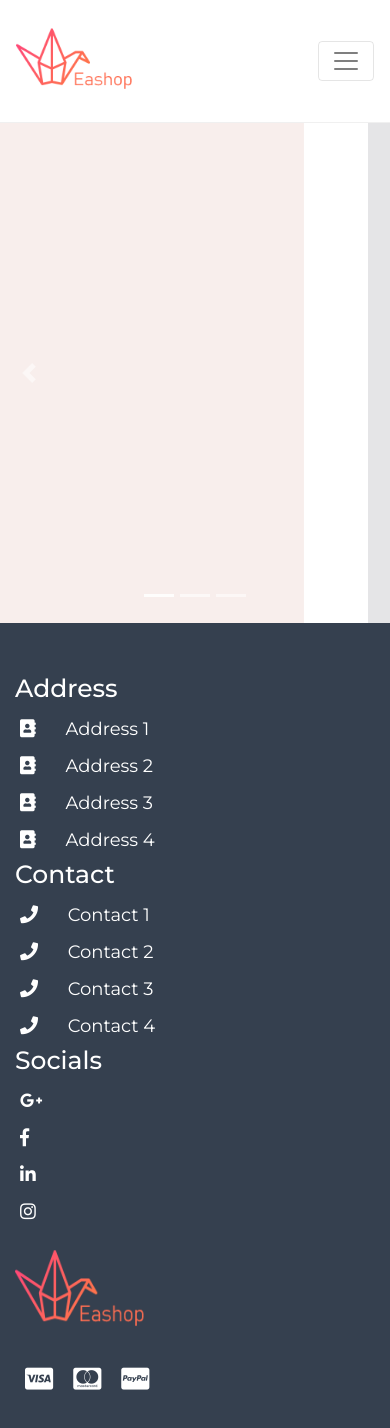
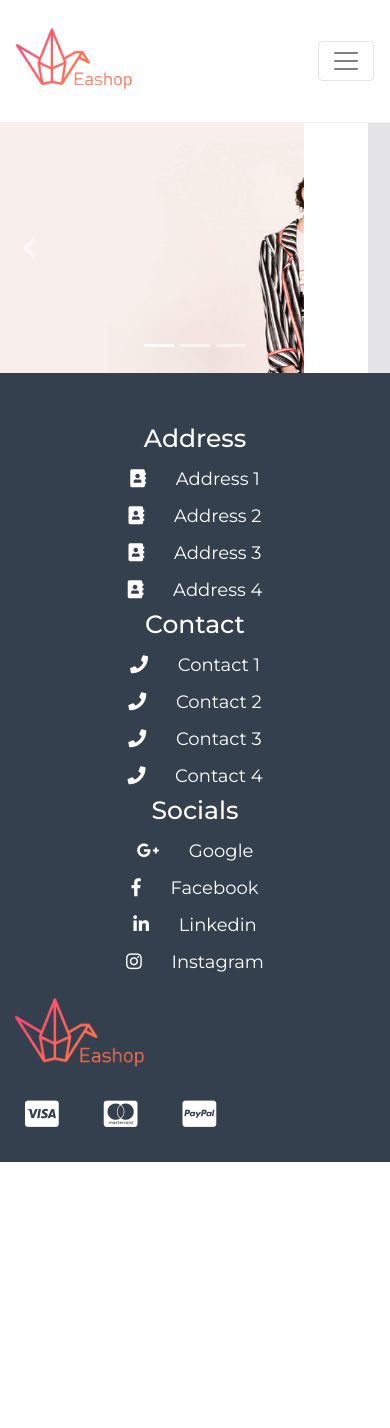
Before and after one commit to eashop/eashop-web, an Angular app in the folder eashop/: page /home in a window 390 px wide. After the commit the page ends 1162 px from the top, so only its background shows below. Built offline with nearby package versions, Linux system fonts and the light colour scheme.

Commit message:
[feature_home_page] improved slider, footer

```diff
--- a/eashop/src/app/footer/footer.component.html
+++ b/eashop/src/app/footer/footer.component.html
@@ -22,16 +22,16 @@
       <div class="col-sm-3">
         <h4 class="title">Socials</h4>
           <span class="acount-icon">
-            <a href="#"><i class="fab fa-google-plus-g"></i></a>
-            <a href="#"><i class="fab fa-facebook-f"></i></a>
-            <a href="#"><i class="fab fa-linkedin-in"></i></a>
-            <a href="#"><i class="fab fa-instagram"></i></a>
+            <a href="#"><i class="fab fa-google-plus-g" aria-hidden="true"></i> Google</a>
+            <a href="#"><i class="fab fa-facebook-f" aria-hidden="true"></i> Facebook</a>
+            <a href="#"><i class="fab fa-linkedin-in" aria-hidden="true"></i> Linkedin</a>
+            <a href="#"><i class="fab fa-instagram" aria-hidden="true"></i> Instagram</a>
           </span>
        </div>
       <div class="col-sm-3">
         <div>
             <a href="#">
-              <img src="../../assets/images/logo.png" width="150" height="120" alt="">
+              <img src="../../assets/images/logo.png" alt="">
             </a>
 
             <ul class="payment">
--- a/eashop/src/app/footer/footer.component.scss
+++ b/eashop/src/app/footer/footer.component.scss
@@ -2,17 +2,46 @@
   padding: 50px 0 20px 0;
   background-color: #35404f;
   color: #878c94;
+
+  span {
+    &.acount-icon {
+      display: flex;
+      align-items: center;
+      justify-content: center;
+      flex-direction: column;
     }
-.footer .title{text-align: left;color:#fff;font-size:25px;}
+  }
 
+  .title{
+    text-align: center;
+    color:#fff;
+    font-size:25px;
+  }
 
-.footer .social-icon{padding:0px;margin:0px;}
-.footer .social-icon a{display:inline-block;color:#fff;font-size:25px;padding:5px;}
-.footer .acount-icon a{display:block;color:#fff;font-size:18px;padding:5px;text-decoration:none;}
-.footer .acount-icon .fa{margin-right:25px;}
+  .social-icon {
+    padding:0px;
+    margin:0px;
 
+    a {
+      display:inline-block;
+      color:#fff;
+      font-size:25px;
+      padding:5px;
+    }
+  }
 
-.footer .category a {
+  .acount-icon {
+    a{
+      display:block;
+      color:#fff;
+      font-size:18px;
+      padding:5px;
+      text-decoration:none;
+    }
+  }
+
+  .category {
+    a {
       text-decoration: none;
       color: #fff;
       display: inline-block;
@@ -23,14 +52,38 @@
       background-color: black;
       border: solid 1px #fff;
     }
+  }
 
-.footer .payment{margin:0px;padding:0px;list-style-type:none}
-.footer .payment li{list-style-type:none}
-.footer .payment li a {
+  .payment{
+    margin:0px;
+    padding:0px;
+    list-style-type:none;
+
+    li{
+      list-style-type:none;
+
+      a {
         text-decoration: none;
         display: inline-block;
         color: #fff;
         float: left;
-  font-size: 25px;
         padding: 10px 10px;
+
+        i {
+          font-size: 30px;
         }
+      }
+    }
+  }
+}
+
+
+img {
+  width: 150px;
+  height: auto;
+}
+
+i {
+  font-size: 18px;
+  margin-right: 25px;
+}
--- a/eashop/src/app/slider/slider.component.html
+++ b/eashop/src/app/slider/slider.component.html
@@ -6,11 +6,8 @@
   </ol>
   <div class="carousel-inner" >
     <ng-container *ngFor="let slide of slides; let i = index">
-      <div [ngClass]="{'active': i===0}" class="carousel-item  {{slide}}" ></div>
+      <div [ngClass]="{'active': i===0}" class="carousel-item" [ngStyle]="{'background-image': 'url(' + slide + ')'}"></div>
     </ng-container>
-    <!--<div  class="carousel-item active slide1" ></div>-->
-    <!--<div  class="carousel-item  slide2" ></div>-->
-    <!--<div  class="carousel-item  slide3" ></div>-->
   </div>
   <a class="carousel-control-prev" href="#carouselIndicators" role="button" data-slide="prev">
     <span class="carousel-control-prev-icon" aria-hidden="true"></span>
--- a/eashop/src/app/slider/slider.component.scss
+++ b/eashop/src/app/slider/slider.component.scss
@@ -2,21 +2,18 @@
 .carousel-item {
   background-size: cover;
   width: 100%;
-  height: 500px;
+  height: 650px;
   background-repeat: no-repeat;
 }
 
-.slide1 {
- background-image: url('../../assets/images/slide1.jpg');
-  height: 500px;
+@media (min-width: 426px) and (max-width: 768px){
+  .carousel-item {
+    height: 450px;
+  }
 }
 
-.slide2 {
-  background-image: url('../../assets/images/slide2.jpg');
-  height: 500px;
+@media (max-width: 425px){
+  .carousel-item {
+    height: 250px;
+  }
 }
-
-.slide3 {
-  background-image: url('../../assets/images/slide3.jpg');
-  height: 500px;
-}
--- a/eashop/src/app/slider/slider.component.ts
+++ b/eashop/src/app/slider/slider.component.ts
@@ -3,7 +3,10 @@ import { Component, OnInit } from '@angular/core';
 @Component({
   selector: 'app-slider',
   templateUrl: './slider.component.html',
-  styleUrls: ['./slider.component.scss']
+  styleUrls: ['./slider.component.scss'],
+  host: {
+    '(window:resize)': 'onResize($event)'
+  }
 })
 export class SliderComponent implements OnInit {
   slides;
@@ -11,10 +14,9 @@ export class SliderComponent implements OnInit {
 
   ngOnInit() {
     this.slides = [
-      "slide1",
-      "slide2",
-      "slide3",
+        "../../assets/images/slide1.jpg",
+        "../../assets/images/slide2.jpg",
+        "../../assets/images/slide3.jpg",
     ]
   }
-
 }
```
Lines whose indentation alone changed are shown as unchanged.
